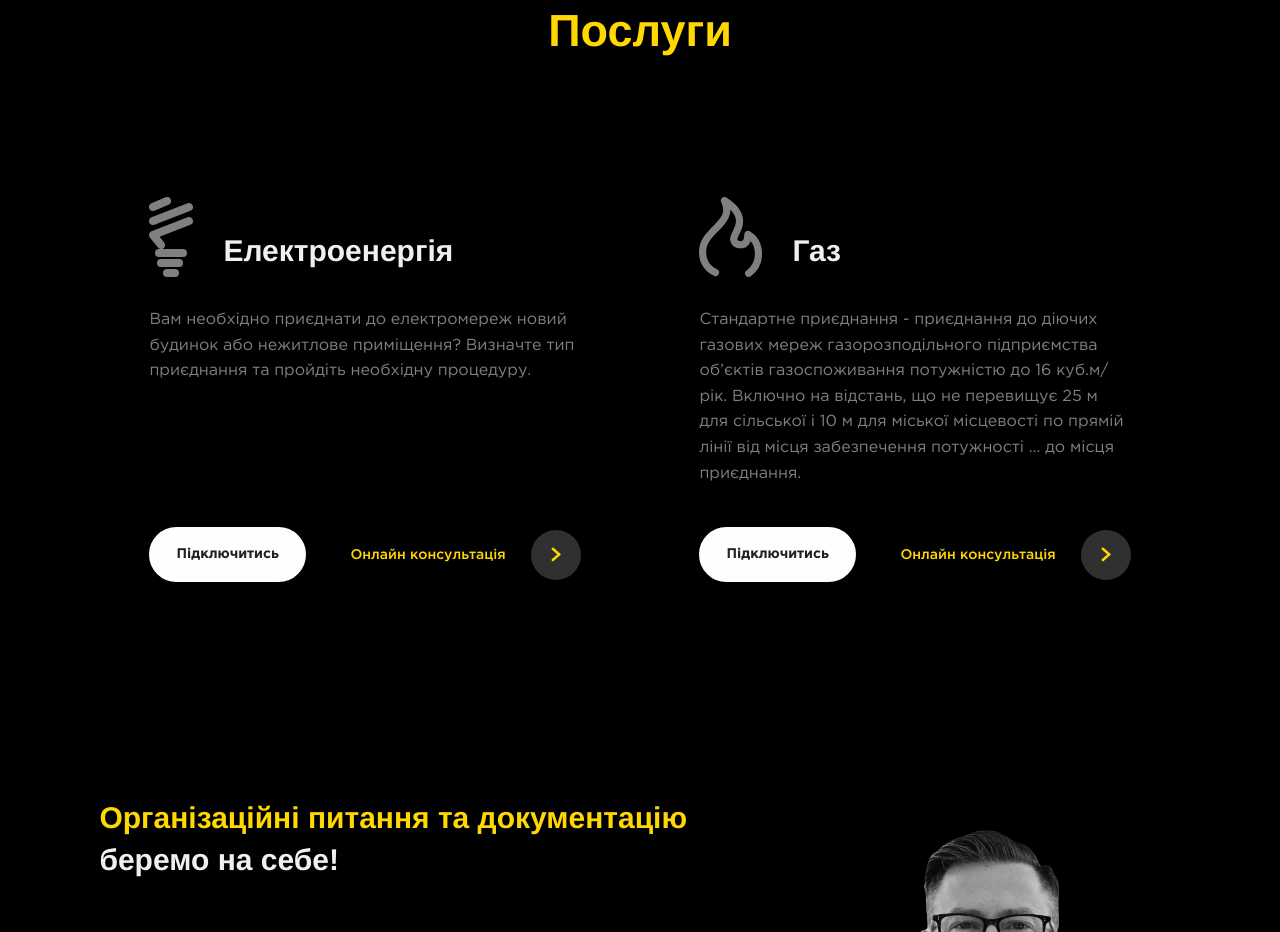
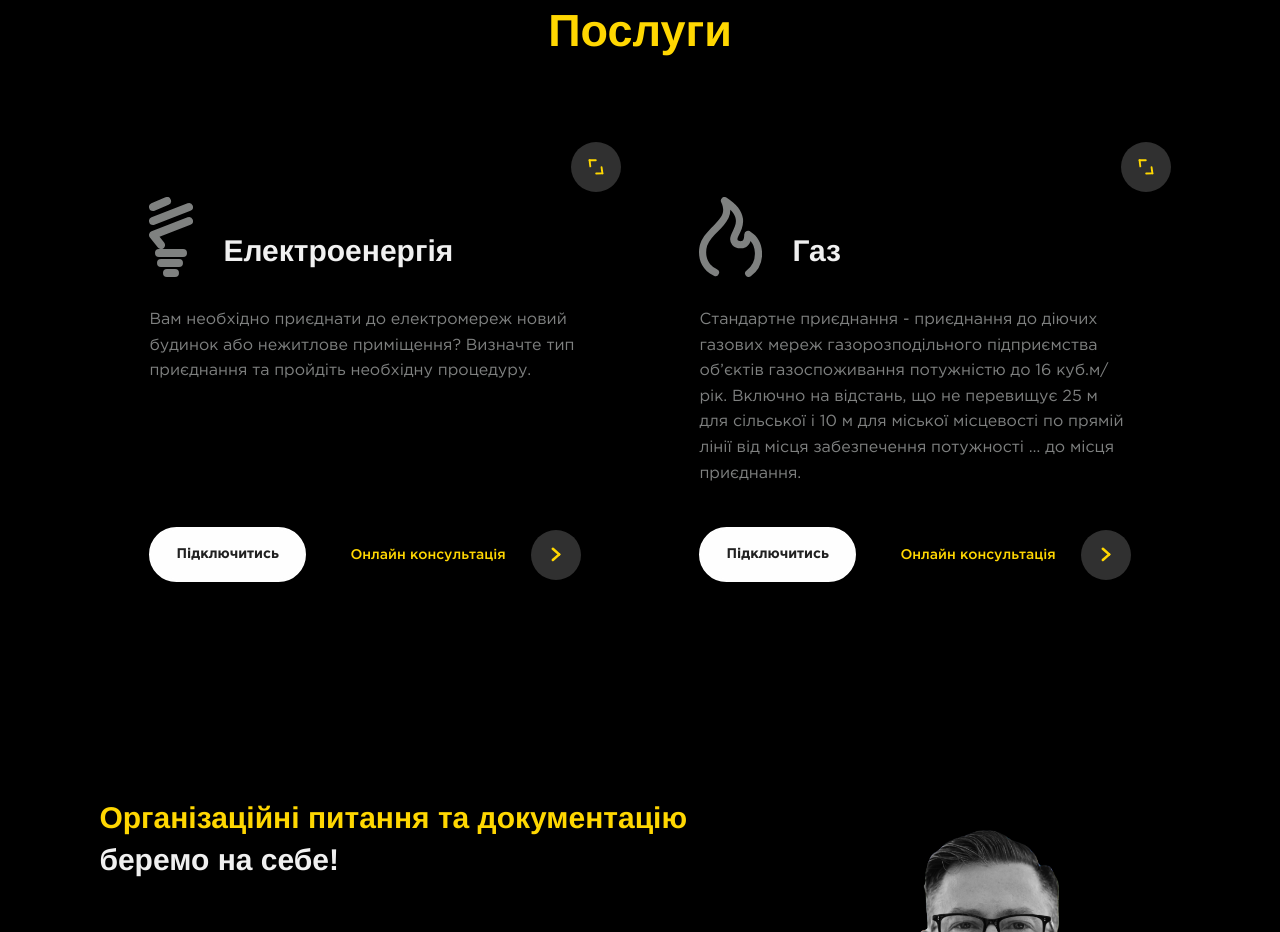
Before and after one commit to yuchiko/volts-next, a Next.js app: page / in a window 1280 px wide. Shown: the part 2880-3812 px from the top of the page. Built offline with nearby package versions, Linux system fonts and the light colour scheme.

Commit message:
Added expand button

```diff
--- /dev/null
+++ b/components/ServicesSection/ServiceItem.jsx
@@ -0,0 +1,44 @@
+import React from "react";
+import ArrowRightIcon from "images/icons/arrow_right.svg";
+import LongArrow from "images/icons/long_arrow.svg";
+import LongArrowDown from "images/icons/long_arrow_down.svg";
+
+const ServiceItem = ({ iconItem, title, shortText }) => {
+  return (
+    <div className="services-item">
+      <div className="in"></div>
+      <div className="out"></div>
+      {/* <!-- <div className="lightning"></div> --> */}
+      <div className="services-item__expand button-circle">
+        <div className="expanded-icon">
+          <span>
+            <LongArrow />
+          </span>
+          <span>
+            <LongArrowDown />
+          </span>
+        </div>
+      </div>
+      <div className="services-item__header">
+        {iconItem}
+        <h3 className="services-item__heading">{title}</h3>
+      </div>
+      <p className="services-item__text">{shortText}</p>
+      <div className="services-item__footer">
+        <button className="volt-button theme-2" type="button">
+          Підключитись
+        </button>
+        <button className="button-magnetic-icon" type="button">
+          <div className="button__content">
+            <span className="button__text">Онлайн консультація</span>
+            <div className="button__icon">
+              <ArrowRightIcon />
+            </div>
+          </div>
+        </button>
+      </div>
+    </div>
+  );
+};
+
+export default ServiceItem;
--- a/components/ServicesSection/index.jsx
+++ b/components/ServicesSection/index.jsx
@@ -1,7 +1,9 @@
 import React, { useState } from "react";
+
+import ServiceItem from "./ServiceItem";
+
 import EnergyIcon from "images/icons/energy.svg";
 import GasIcon from "images/icons/gas.svg";
-import ArrowRightIcon from "images/icons/arrow_right.svg";
 
 const ServicesSection = () => {
   return (
@@ -12,64 +14,23 @@ const ServicesSection = () => {
         </div>
         <div className="grid-x grid-margin-x">
           <div className="cell large-6">
-            <div className="services-item">
-              <div className="in"></div>
-              <div className="out"></div>
-              {/* <!-- <div className="lightning"></div> --> */}
-              <div className="services-item__header">
-                <EnergyIcon className="services-item__icon" />
-                <h3 className="services-item__heading">Електроенергія</h3>
-              </div>
-              <p className="services-item__text">
-                Вам необхідно приєднати до електромереж новий будинок або
-                нежитлове приміщення? Визначте тип приєднання та пройдіть
-                необхідну процедуру.
-              </p>
-              <div className="services-item__footer">
-                <button className="volt-button theme-2" type="button">
-                  Підключитись
-                </button>
-                <button className="button-magnetic-icon" type="button">
-                  <div className="button__content">
-                    <span className="button__text">Онлайн консультація</span>
-                    <div className="button__icon">
-                      <ArrowRightIcon />
-                    </div>
-                  </div>
-                </button>
-              </div>
-            </div>
+            <ServiceItem
+              iconItem={<EnergyIcon className="services-item__icon" />}
+              title="Електроенергія"
+              shortText="Вам необхідно приєднати до електромереж новий будинок або нежитлове
+              приміщення? Визначте тип приєднання та пройдіть необхідну процедуру."
+            />
           </div>
           <div className="cell large-6">
-            <div className="services-item">
-              <div className="in"></div>
-              <div className="out"></div>
-              {/* <!-- <div className="lightning"></div> --> */}
-              <div className="services-item__header">
-                <GasIcon className="services-item__icon" />
-                <h3 className="services-item__heading">Газ</h3>
-              </div>
-              <p className="services-item__text">
-                Стандартне приєднання - приєднання до діючих газових мереж
-                газорозподільного підприємства об’єктів газоспоживання
-                потужністю до 16 куб.м/рік. Включно на відстань, що не перевищує
-                25 м для сільської і 10 м для міської місцевості по прямій лінії
-                від місця забезпечення потужності … до місця приєднання.
-              </p>
-              <div className="services-item__footer">
-                <button className="volt-button theme-2" type="button">
-                  Підключитись
-                </button>
-                <button className="button-magnetic-icon" type="button">
-                  <div className="button__content">
-                    <span className="button__text">Онлайн консультація</span>
-                    <div className="button__icon">
-                      <ArrowRightIcon />
-                    </div>
-                  </div>
-                </button>
-              </div>
-            </div>
+            <ServiceItem
+              iconItem={<GasIcon className="services-item__icon" />}
+              title="Газ"
+              shortText="Стандартне приєднання - приєднання до діючих газових мереж
+              газорозподільного підприємства об’єктів газоспоживання
+              потужністю до 16 куб.м/рік. Включно на відстань, що не перевищує
+              25 м для сільської і 10 м для міської місцевості по прямій лінії
+              від місця забезпечення потужності … до місця приєднання."
+            />
           </div>
         </div>
       </div>
--- a/styles/_buttons.scss
+++ b/styles/_buttons.scss
@@ -58,7 +58,7 @@
     color: #303030;
 
     .button__icon {
-      background: #E4E4E4;
+      background: #e4e4e4;
 
       svg {
         stroke: #303030;
@@ -86,11 +86,30 @@
     align-items: center;
     justify-content: center;
 
-    img, svg {
+    img,
+    svg {
       width: 1rem;
       height: auto;
       flex: 0 0 1rem;
     }
+  }
+}
+
+.button-circle {
+  display: flex;
+  background: #303030;
+  border-radius: 50%;
+  width: 5rem;
+  height: 5rem;
+  flex: 0 0 5rem;
+  align-items: center;
+  justify-content: center;
+
+  img,
+  svg {
+    width: 1rem;
+    height: auto;
+    flex: 0 0 1rem;
   }
 }
 
--- a/styles/blocks/services.scss
+++ b/styles/blocks/services.scss
@@ -12,7 +12,12 @@
     &:hover {
       // background: var(--theme-primary-bg-lighten);
 
-      .in, .out {
+      .expanded-icon span {
+        transform: translate(0, 0) !important;
+      }
+
+      .in,
+      .out {
         opacity: 1;
         transform: translate(0);
       }
@@ -28,10 +33,14 @@
       .services-item__icon {
         fill: var(--theme-accent-color);
       }
-
     }
 
-
+    &__expand {
+      position: absolute;
+      top: 0;
+      right: 0;
+      margin: 1rem;
+    }
 
     &__header {
       margin-bottom: 3rem;
@@ -65,7 +74,8 @@
       justify-content: space-between;
     }
 
-    .in, .out {
+    .in,
+    .out {
       position: absolute;
       top: 0;
       left: 0;
@@ -76,7 +86,7 @@
       @include transition(opacity, transform);
       opacity: 0;
       border-radius: 15px;
-      transition-duration: .5s;
+      transition-duration: 0.5s;
     }
 
     .in {
@@ -92,15 +102,40 @@
       top: 0;
       left: 2.5rem;
       z-index: -1;
-      width: .3rem;
+      width: 0.3rem;
       height: 8rem;
       background: var(--theme-accent-color);
       // TODO: ask Vasya for gradient
-      background: linear-gradient(0deg, rgba(239,255,0,1) 0%, rgba(228,245,40,0.5) 35%, rgba(255,255,255,0.6) 100%);
+      background: linear-gradient(
+        0deg,
+        rgba(239, 255, 0, 1) 0%,
+        rgba(228, 245, 40, 0.5) 35%,
+        rgba(255, 255, 255, 0.6) 100%
+      );
       @include transition(opacity, transform);
-      transition-duration: .3s;
+      transition-duration: 0.3s;
       transform: translate(-100%, -100%);
     }
-
   }
 }
+
+.expanded-icon {
+  display: flex;
+  flex-direction: column;
+  span {
+    line-height: 0;
+    @include transition(all);
+    &:first-child {
+      padding-right: 1.5rem;
+      transform: translate(10%, 10%);
+    }
+    &:last-child {
+      padding-left: 1.5rem;
+      transform: translate(-10%, -10%);
+    }
+  }
+  svg {
+    width: 1.3rem;
+    height: 1.3rem;
+  }
+}
```
Also changed, not shown: images/icons/long_arrow.svg (added), images/icons/long_arrow_down.svg (added).
